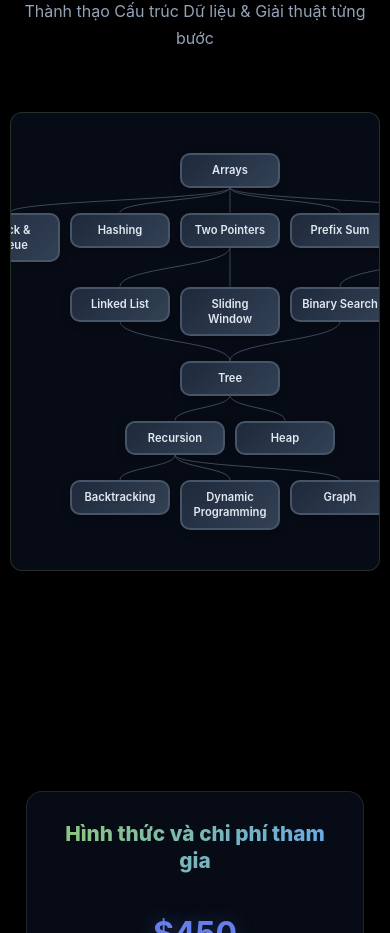
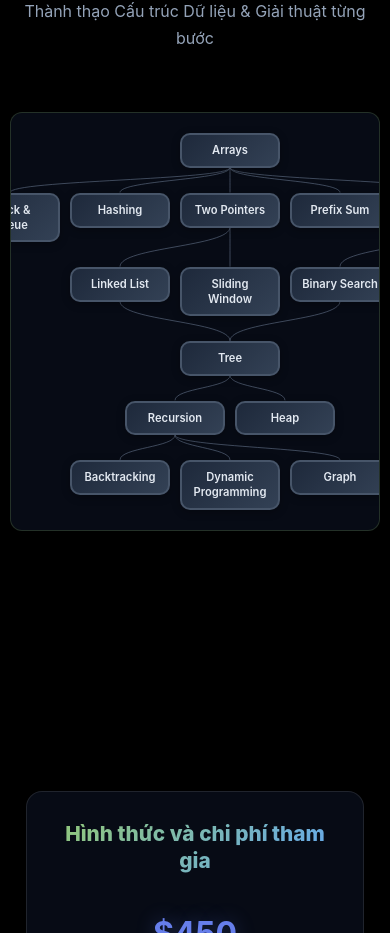
Before and after one commit to MinhAnh-IT/dsa-course-landing-page, a React (Vite) app: page / in a window 390 px wide. Shown: the part 1017-1950 px from the top of the page. Built offline with nearby package versions, Linux system fonts and the light colour scheme.

Commit message:
Fix roadmap mobile spacing - balance left and right margins

```diff
--- a/src/components/Roadmap.css
+++ b/src/components/Roadmap.css
@@ -387,7 +387,7 @@
     margin: 0;
     min-width: min-content;
     position: relative; /* For pseudo-element positioning */
-    padding: 20px 120px 20px 0;
+    padding: 0 120px 0 0;
   }
 
   /* Create real physical left scroll buffer */
@@ -487,7 +487,7 @@
     display: flex;
     flex-direction: column;
     align-items: flex-start;
-    padding: 20px 70px 20px 0;
+    padding: 0 70px 0 0;
     margin: 0;
     min-width: min-content;
     position: relative; /* For pseudo-element positioning */
```
